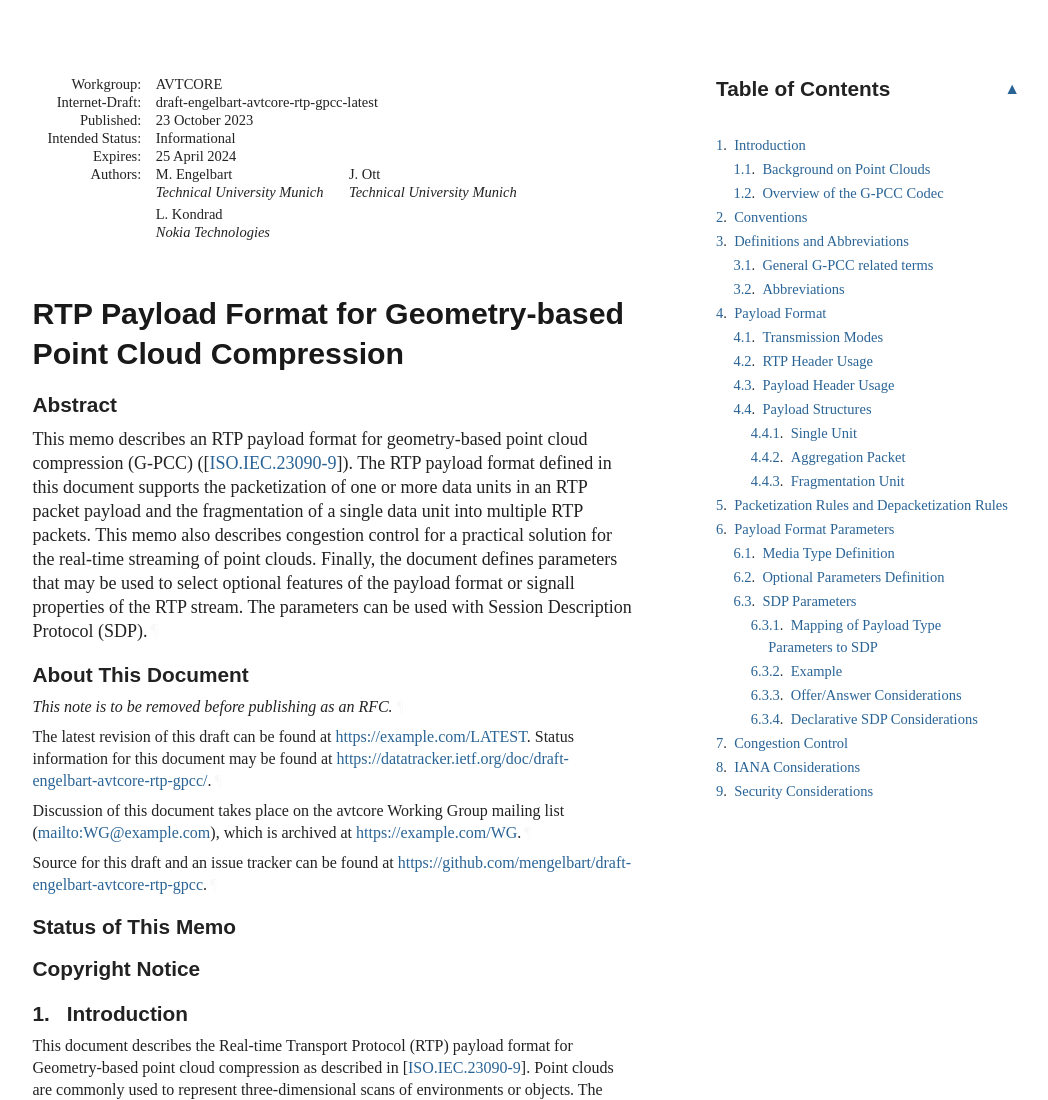
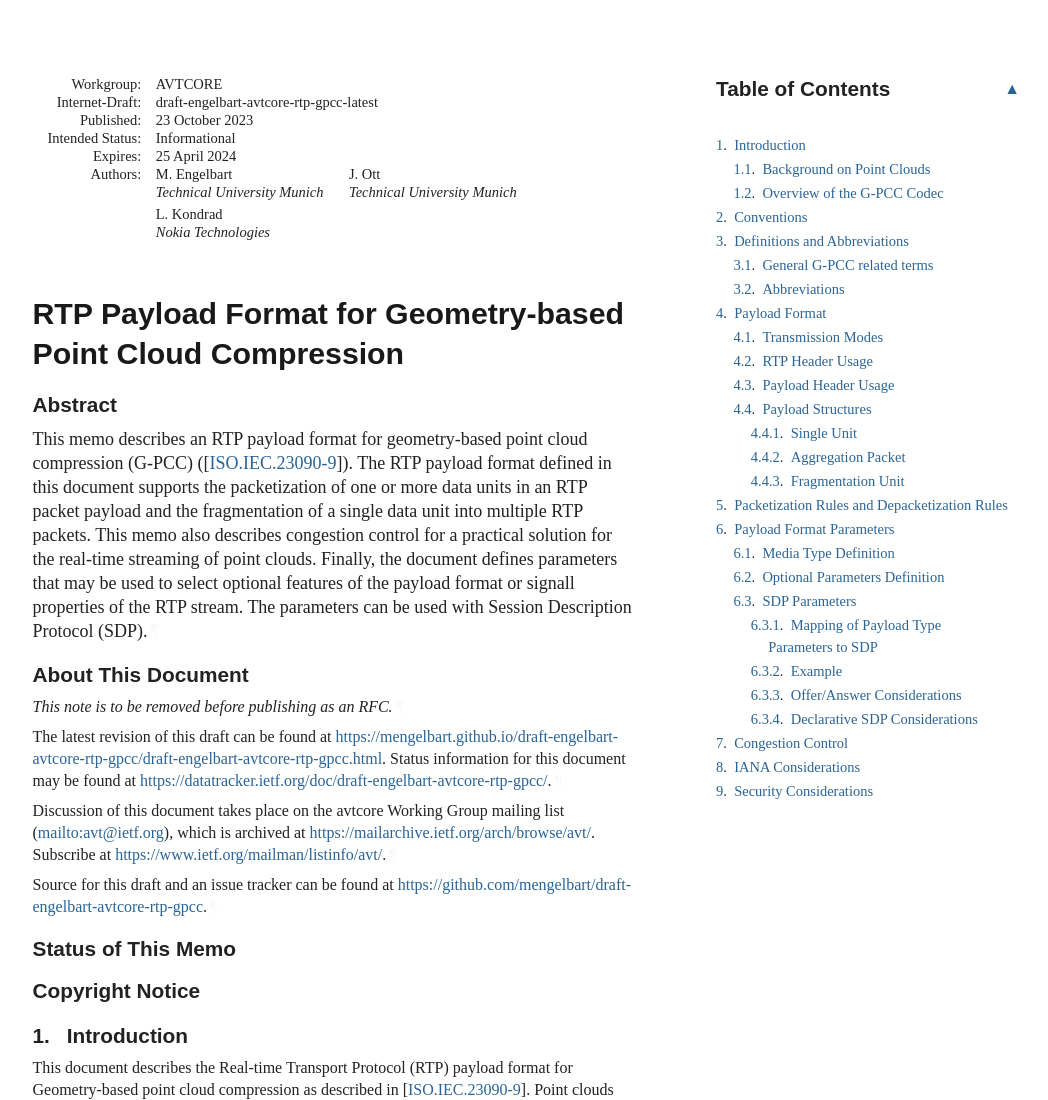
Before and after one commit to mengelbart/draft-engelbart-avtcore-rtp-gpcc, a plain HTML site: page draft-engelbart-avtcore-rtp-gpcc.html in a window 1280 px wide. Shown: the top 1100 px of the page, without its empty margins (92-1140 px from the left). Drawn offline with Linux system fonts and the light colour scheme; a web font is replaced by a local one.

Commit message:
Script updating gh-pages from a8d6e6f. [ci skip]

```diff
--- a/draft-engelbart-avtcore-rtp-gpcc.html
+++ b/draft-engelbart-avtcore-rtp-gpcc.html
@@ -1096,12 +1096,13 @@ The parameters can be used with Session Description Protocol (SDP).<a href="#sec
       </h2>
 <p id="section-note.1-1">This note is to be removed before publishing as an RFC.<a href="#section-note.1-1" class="pilcrow">¶</a></p>
 <p id="section-note.1-2">
-        The latest revision of this draft can be found at <span><a href="https://example.com/LATEST">https://example.com/LATEST</a></span>.
+        The latest revision of this draft can be found at <span><a href="https://mengelbart.github.io/draft-engelbart-avtcore-rtp-gpcc/draft-engelbart-avtcore-rtp-gpcc.html">https://mengelbart.github.io/draft-engelbart-avtcore-rtp-gpcc/draft-engelbart-avtcore-rtp-gpcc.html</a></span>.
         Status information for this document may be found at <span><a href="https://datatracker.ietf.org/doc/draft-engelbart-avtcore-rtp-gpcc/">https://datatracker.ietf.org/doc/draft-engelbart-avtcore-rtp-gpcc/</a></span>.<a href="#section-note.1-2" class="pilcrow">¶</a></p>
 <p id="section-note.1-3">
         Discussion of this document takes place on the
-        avtcore Working Group mailing list (<span><a href="mailto:WG@example.com">mailto:WG@example.com</a></span>),
-        which is archived at <span><a href="https://example.com/WG">https://example.com/WG</a></span>.<a href="#section-note.1-3" class="pilcrow">¶</a></p>
+        avtcore Working Group mailing list (<span><a href="mailto:avt@ietf.org">mailto:avt@ietf.org</a></span>),
+        which is archived at <span><a href="https://mailarchive.ietf.org/arch/browse/avt/">https://mailarchive.ietf.org/arch/browse/avt/</a></span>.
+        Subscribe at <span><a href="https://www.ietf.org/mailman/listinfo/avt/">https://www.ietf.org/mailman/listinfo/avt/</a></span>.<a href="#section-note.1-3" class="pilcrow">¶</a></p>
 <p id="section-note.1-4">Source for this draft and an issue tracker can be found at
         <span><a href="https://github.com/mengelbart/draft-engelbart-avtcore-rtp-gpcc">https://github.com/mengelbart/draft-engelbart-avtcore-rtp-gpcc</a></span>.<a href="#section-note.1-4" class="pilcrow">¶</a></p>
 </section>
```
Also changed, not shown: draft-engelbart-avtcore-rtp-gpcc.txt.
